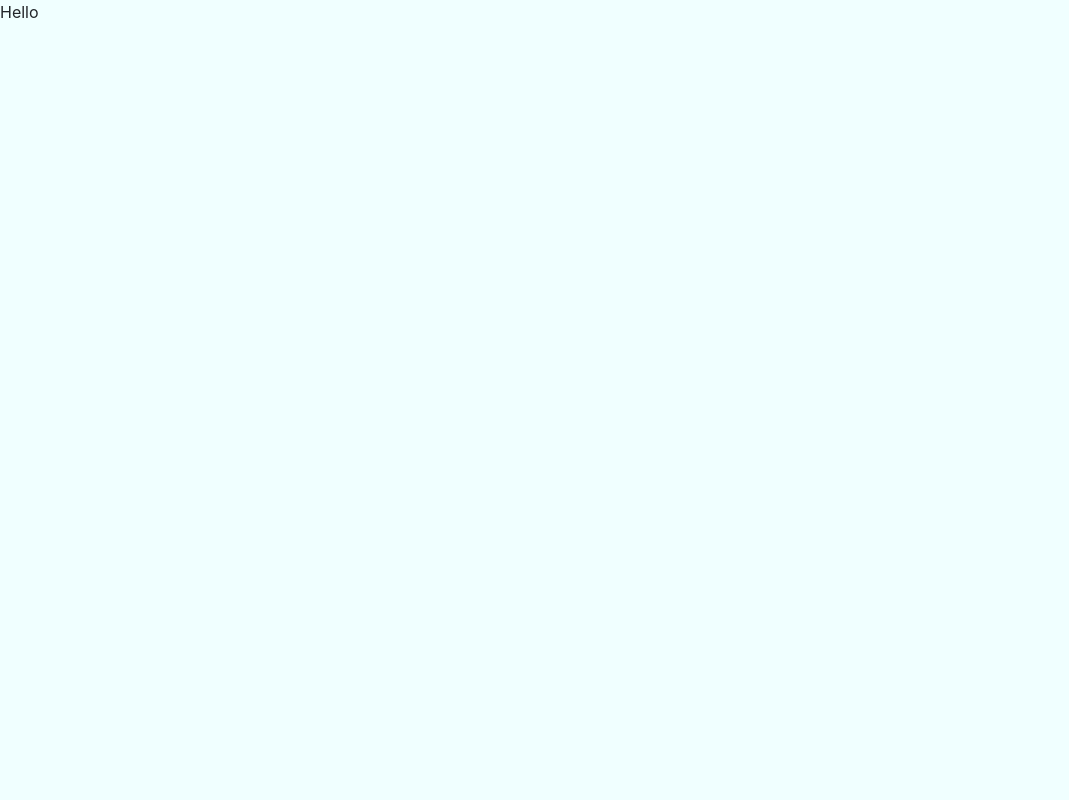
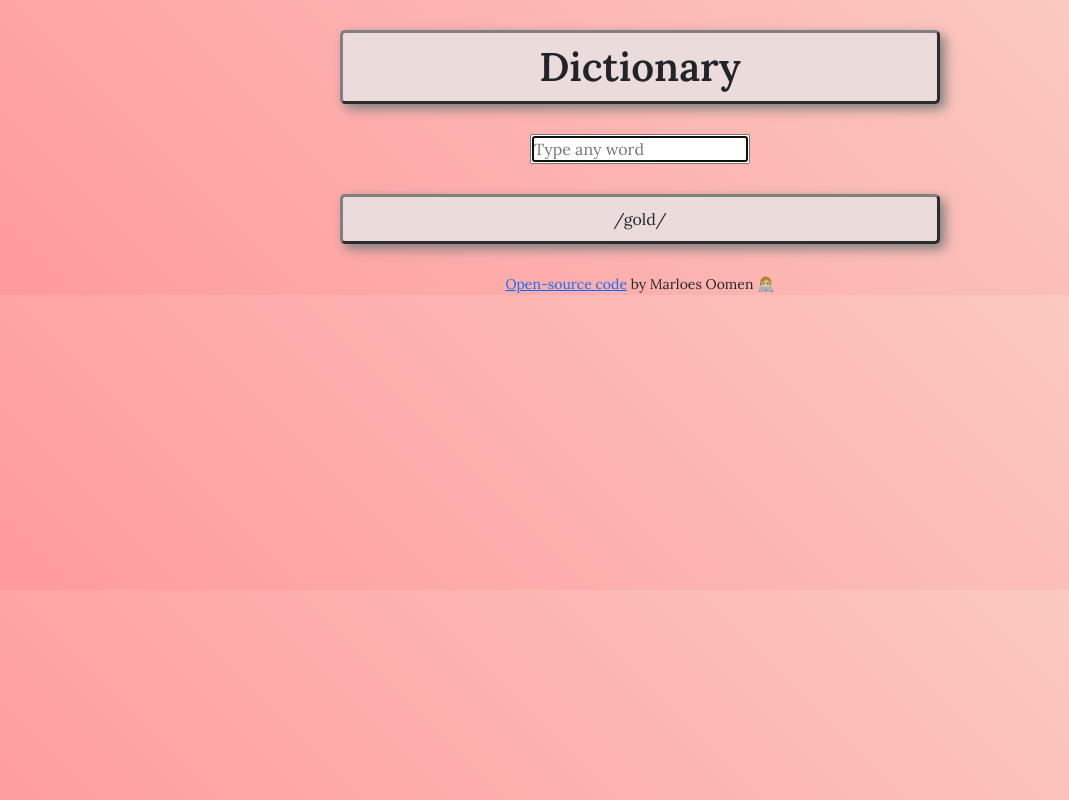
Before and after one commit to Snarkesoor/dictionary-app, a React (Create React App) app: page / in a window 1280 px wide. Shown: the whole page, without its empty margins (0-1069 px from the left). Built offline with nearby package versions, Linux system fonts and the light colour scheme.

Commit message:
Added search form

```diff
--- a/public/index.html
+++ b/public/index.html
@@ -8,6 +8,12 @@
     <meta
       name="description"
       content="Web site created using create-react-app"
+    />
+
+    <link rel="preconnect" href="https://fonts.gstatic.com" />
+    <link
+      href="https://fonts.googleapis.com/css2?family=Lora:ital,wght@0,400;0,600;1,400;1,600&display=swap"
+      rel="stylesheet"
     />
 
     <link
--- a/src/App.css
+++ b/src/App.css
@@ -1,3 +1,35 @@
 body {
-  background-color: azure;
+  background-image: linear-gradient(
+    45deg,
+    #ff9a9e 0%,
+    #fad0c4 99%,
+    #fad0c4 100%
+  );
+  font-family: "Lora", serif;
 }
+
+.container {
+  text-align: center;
+}
+
+.App-header,
+.phonetic {
+  text-align: center;
+  background-color: rgb(235, 219, 219);
+  border-color: gray;
+  border-style: outset;
+  border-radius: 5px;
+  box-shadow: 5px 5px 12px gray;
+  max-width: 600px;
+  padding: 10px 30px;
+  margin: 30px auto;
+}
+
+.App-header:hover {
+  background-color: #fad0c4;
+}
+
+.footer {
+  margin: 20px 0 0;
+  font-size: 14px;
+}
--- a/src/App.js
+++ b/src/App.js
@@ -1,11 +1,19 @@
 import './App.css';
+import Search from "./Search";
 
 function App() {
   return (
     <div className="App">
-      <header className="App-header">
-        Hello
-      </header>
+      <div className="container">
+      <h1 className="App-header">
+        <strong>Dictionary</strong>
+      </h1>
+      <Search />
+      <p className="phonetic">
+      /gold/
+      </p>
+         <footer className="footer"><a href="https://github.com/Snarkesoor/dictionary-app" rel="noreferrer" target="_blank">Open-source code</a> by Marloes Oomen 👩🏼‍💻</footer>
+      </div>
     </div>
   );
 }
--- /dev/null
+++ b/src/Search.css
@@ -0,0 +1,3 @@
+.dictionary {
+  text-align: center;
+}
--- /dev/null
+++ b/src/Search.js
@@ -0,0 +1,27 @@
+import React, { useState } from "react";
+import "./Search.css";
+
+export default function Search() {
+let [keyword, setKeyword] = useState("");
+
+    function search(event) {
+        event.preventDefault();
+        alert(`${keyword}`);
+    }
+
+    function handleKeyword(event) {
+        setKeyword(event.target.value);
+    }
+
+    return (
+    <div className="dictionary">
+    <form onSubmit={search}>
+        <input
+        type="search"
+        onChange = {handleKeyword}
+        autoFocus={true}
+        placeholder="Type any word" />
+    </form>
+    </div>
+    );
+}
```
